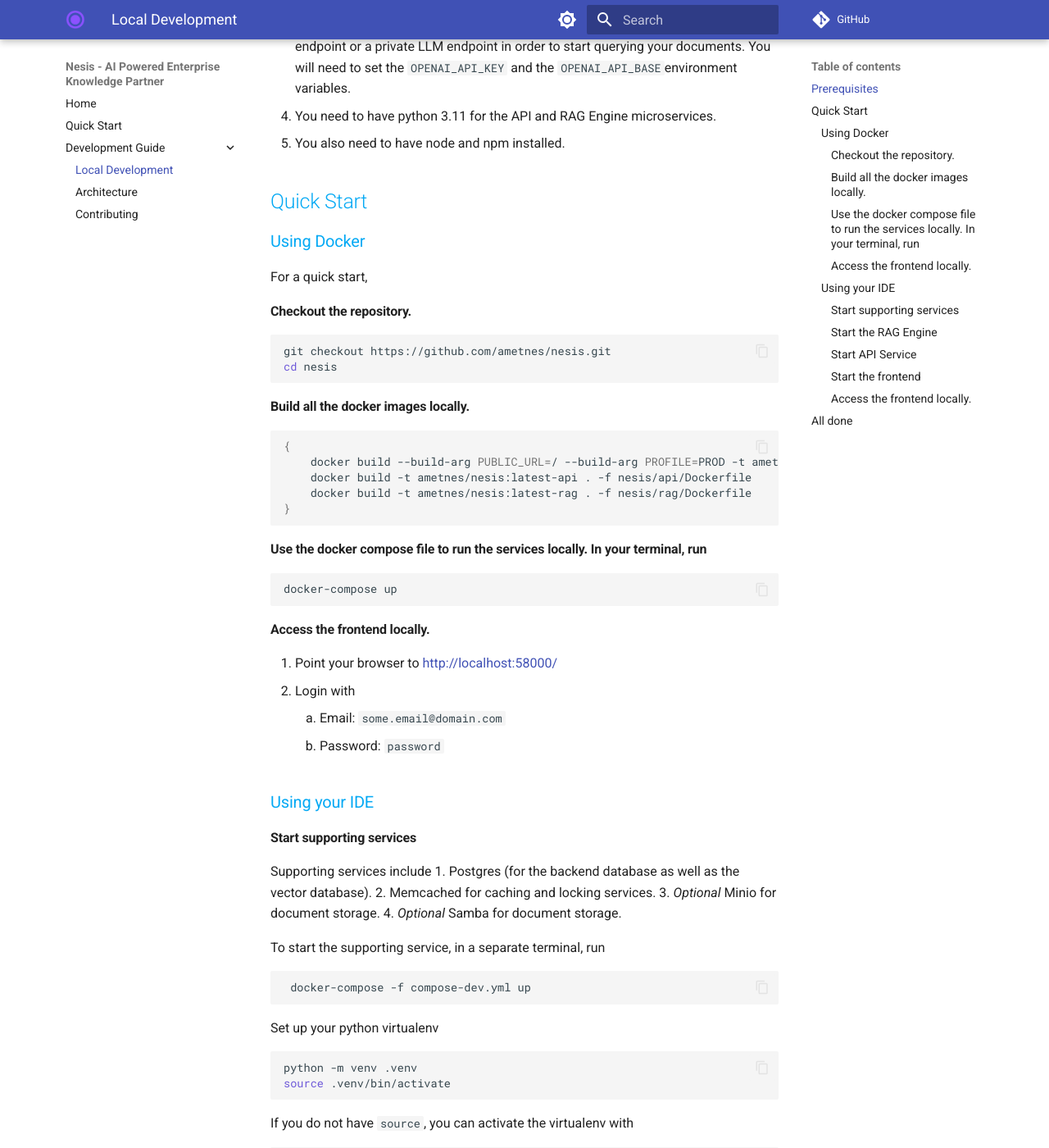
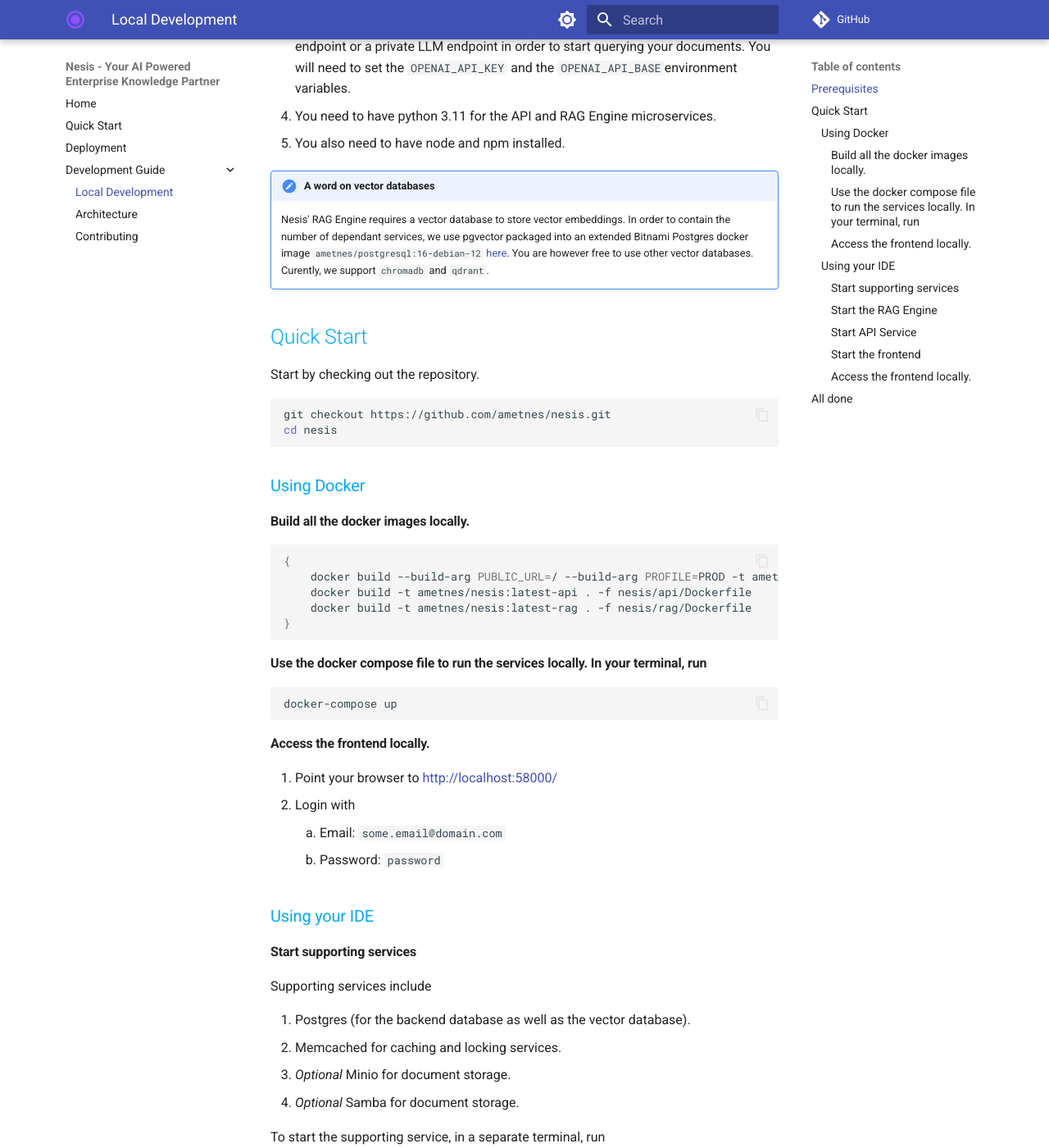
Before and after one commit to ametnes/nesis, an MkDocs documentation site: the page built from docs/src/dev-guide/local.md, in a window 1280 px wide and 1400 px high, scrolled down 473 px. Shown: the whole window at 82% size. Built offline with MkDocs 1.6.1 and Material for MkDocs 9.7.7, drawn with Linux system fonts in a browser that asks for light colours; comment, search, counter and statistics services are not loaded.

Commit message:
Add deployment documentation

````diff
--- a/docs/mkdocs.yml
+++ b/docs/mkdocs.yml
@@ -1,4 +1,4 @@
-site_name: Nesis - AI Powered Enterprise Knowledge Partner
+site_name: Nesis - Your AI Powered Enterprise Knowledge Partner
 site_description: Your AI Powered Enterprise Knowledge Partner
 site_url: https://ametnes.github.io/nesis/
 repo_url: https://github.com/ametnes/nesis/
@@ -24,6 +24,7 @@
     - content.code.copy
 
 markdown_extensions:
+  - attr_list
   - admonition
   - pymdownx.details
   - pymdownx.superfences
@@ -31,6 +32,7 @@
 nav:
   - Home: 'index.md'
   - 'Quick Start': 'quick-start.md'
+  - 'Deployment': 'deployment.md'
   - 'Development Guide':
       - 'Local Development': 'dev-guide/local.md'
       - 'Architecture': 'dev-guide/architecture.md'
--- a/docs/src/dev-guide/local.md
+++ b/docs/src/dev-guide/local.md
@@ -13,17 +13,25 @@
 4. You need to have python 3.11 for the API and RAG Engine microservices.
 5. You also need to have node and npm installed.
 
+
+!!! note "A word on vector databases"
+
+    Nesis' RAG Engine requires a vector database to store vector embeddings. In order to contain the number of
+    dependant services, we use pgvector packaged into an extended Bitnami Postgres docker image `ametnes/postgresql:16-debian-12`
+    [here](https://github.com/ametnes/postgresql){target="_blank"}. You are however free to use other vector databases.
+    Curently, we support `chromadb` and `qdrant`.
+
+
 ## Quick Start
-### Using Docker
 
-For a quick start,
-
-#### Checkout the repository.
+Start by checking out the repository.
 
 ```bash
 git checkout https://github.com/ametnes/nesis.git
 cd nesis
 ```
+
+### Using Docker
 
 #### Build all the docker images locally.
 
@@ -52,7 +60,9 @@
 ### Using your IDE
 
 #### Start supporting services
+
 Supporting services include
+
 1. Postgres (for the backend database as well as the vector database).
 2. Memcached for caching and locking services.
 3. _Optional_ Minio for document storage.
````
Also changed, not shown: other parts of docs/src/dev-guide/local.md (+1 -1 lines), compose.yml (+12 -12 lines), docs/src/deployment.md (+9 -0 lines).
